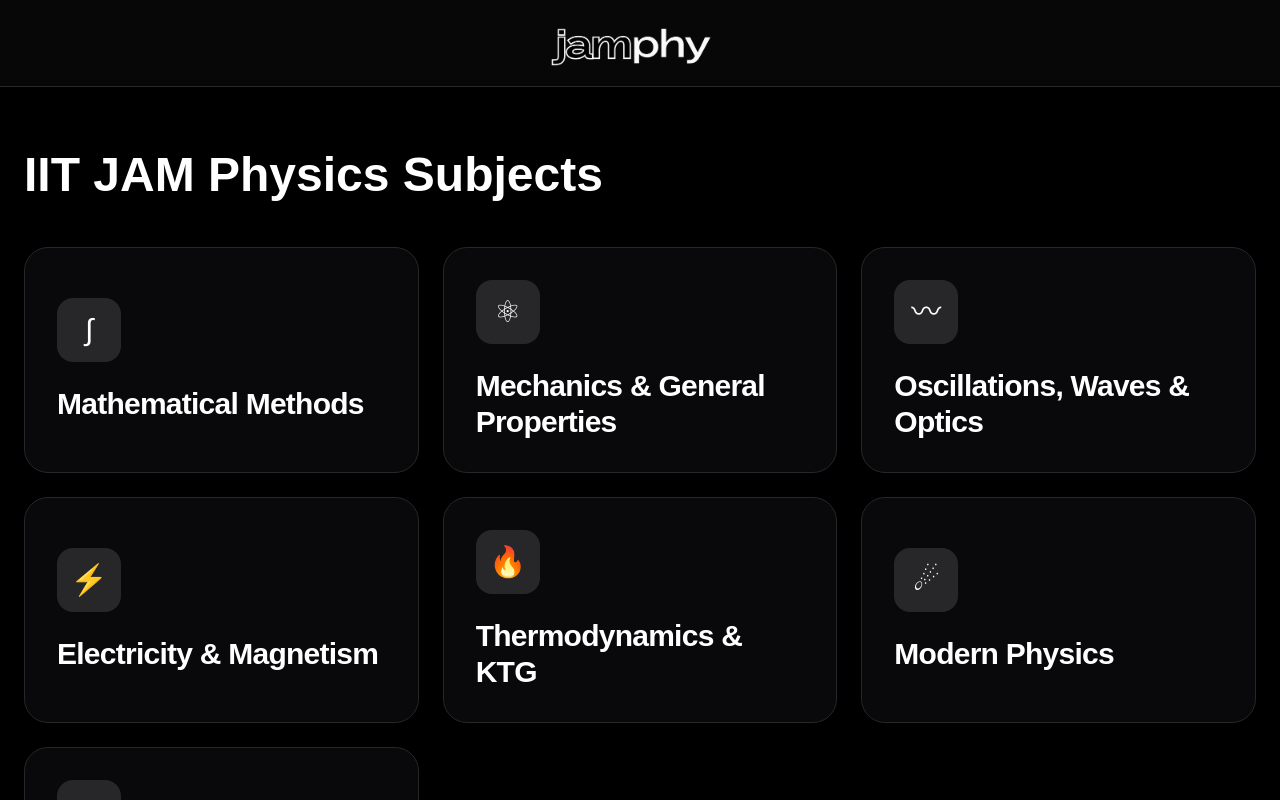
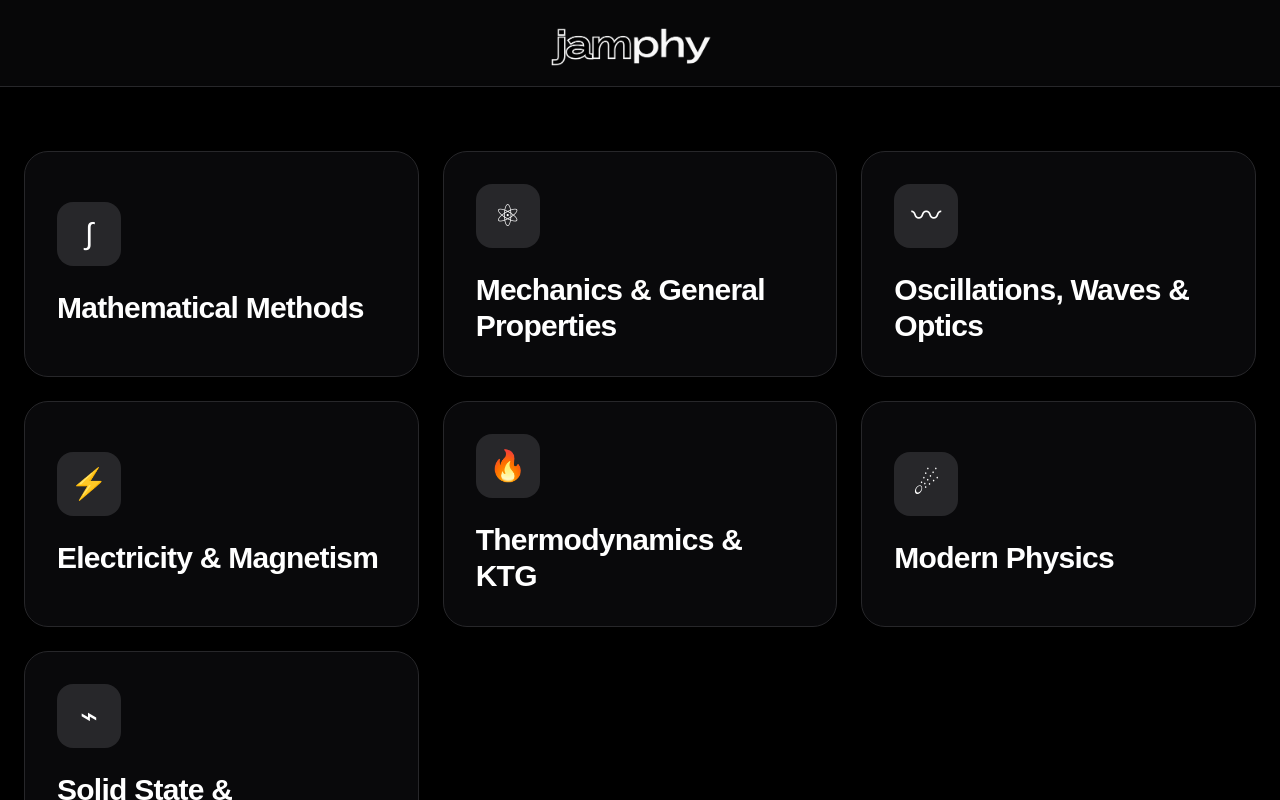
Before and after one commit to jamphyadmin-cell/jamphy, a Next.js app: page /questions in a window 1280 px wide. Shown: the top 800 px of the page. Built offline with nearby package versions, Linux system fonts and the light colour scheme.

Commit message:
removed some text

```diff
--- a/src/app/questions/page.js
+++ b/src/app/questions/page.js
@@ -392,9 +392,6 @@ export default function IITJamPhysicsHub() {
 
         <section className="max-w-7xl mx-auto px-6 py-16">
 
-          <h2 className="text-5xl font-black mb-12">
-            IIT JAM Physics Subjects
-          </h2>
 
           <div className="grid md:grid-cols-2 lg:grid-cols-3 gap-6">
 
```
